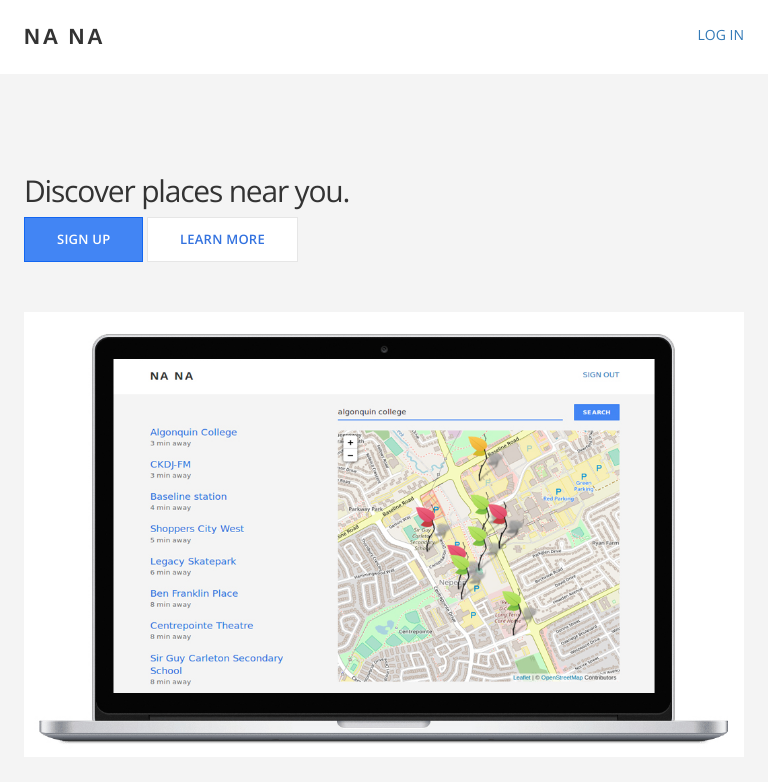
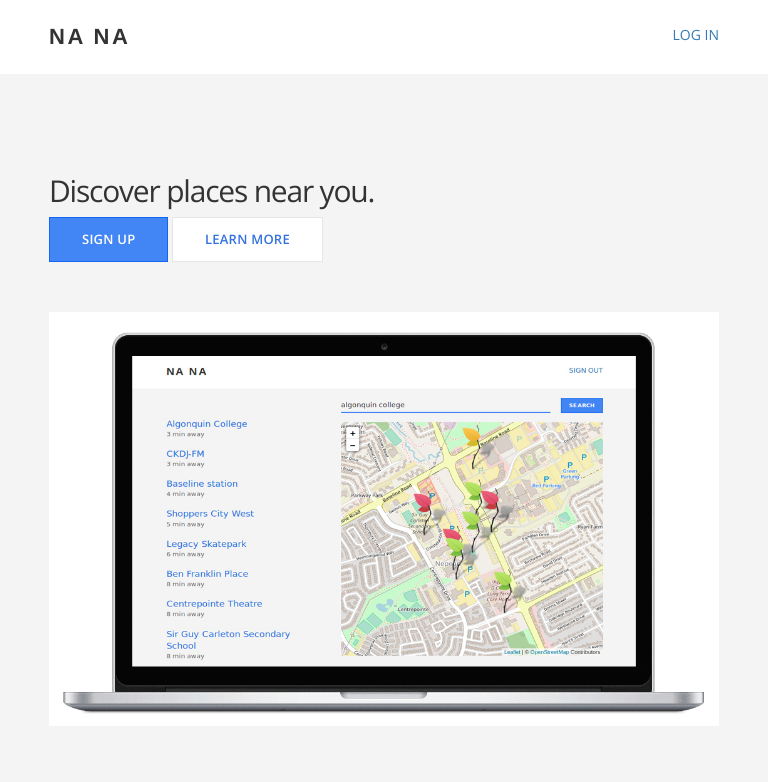
Before and after one commit to JuliaSun2000/NANA, a Flask app: page / in a window 768 px wide. Shown: the top 782 px of the page. Run offline with Flask 2, Linux system fonts and the light colour scheme; some libraries are stand-ins or nearby versions.

Commit message:
update css

```diff
--- a/static/css/main.css
+++ b/static/css/main.css
@@ -315,6 +315,23 @@ header {
   margin: 10px 0 ;
 }
 
+
+
+
+
+
+@media all and (min-width:701px) and (max-width:900px){
+  .container-fluid {
+        width:700px;
+        margin: 0 auto;
+      }
+      .container {
+        width:700px;
+        margin: 0 auto;
+      }
+
+}
+
 @media (max-width: 1400px) and (min-width: 901px){
      .container-fluid {
         width:900px;
@@ -325,3 +342,14 @@ header {
         margin: 0 auto;
       }
   }
+
+@media all and (min-width:1401px){
+  .container-fluid {
+        width:1400px;
+        margin: 0 auto;
+      }
+      .container {
+        width:1400px;
+        margin: 0 auto;
+      }
+}
```
